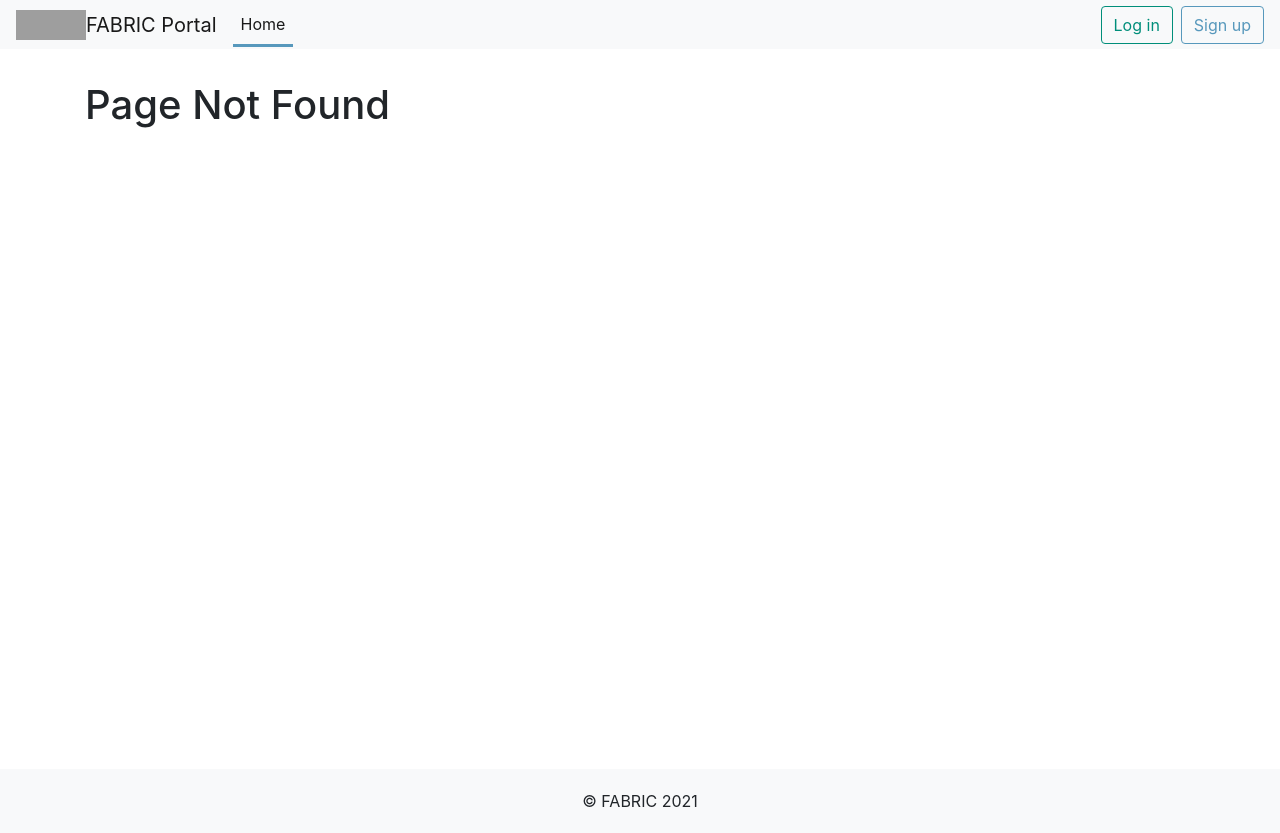
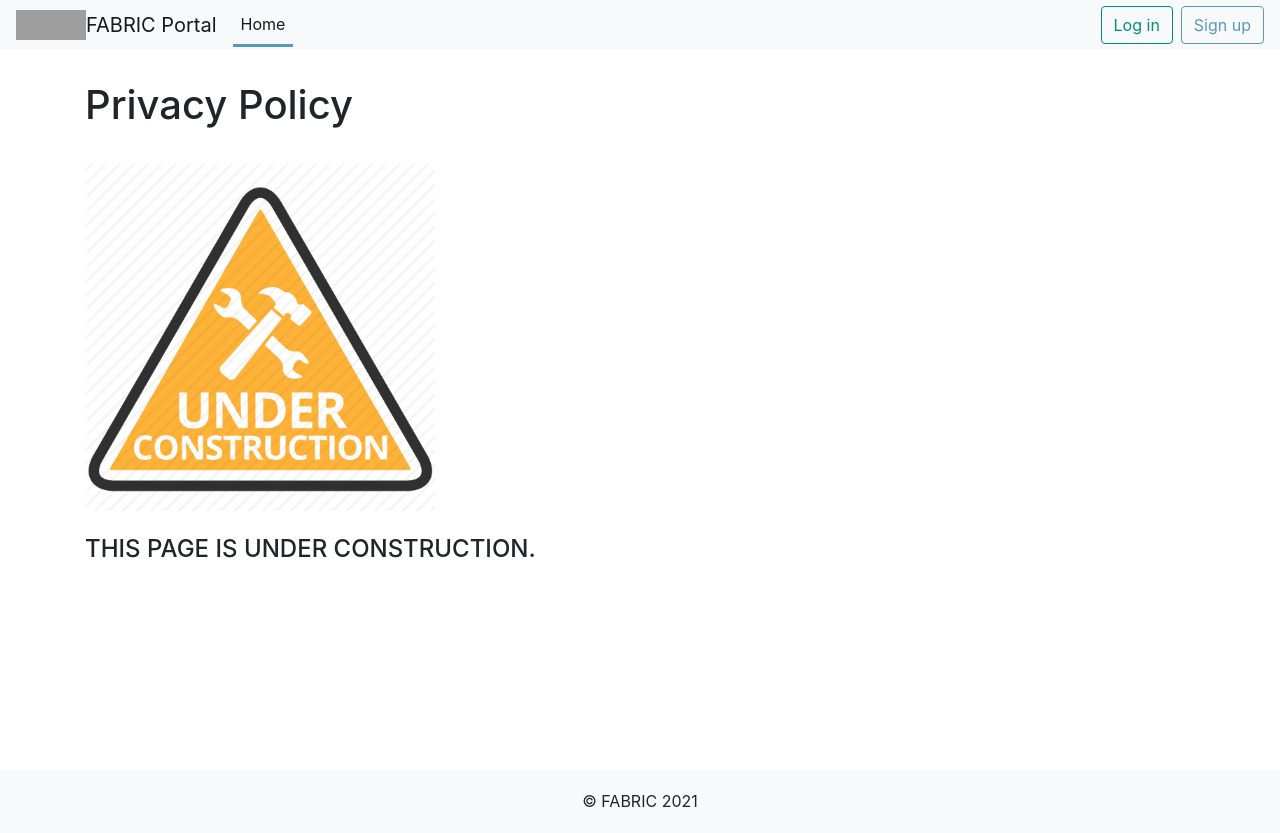
Before and after one commit to fabric-testbed/fabric-portal, a React (Create React App) app: page /privacypolicy in a window 1280 px wide. Before the commit this address had no page. Built offline with nearby package versions, Linux system fonts and the light colour scheme; grey boxes are pictures that could not be loaded.

Commit message:
#56: added privacy page && link from cookie policy page to pp page

```diff
--- a/src/App.js
+++ b/src/App.js
@@ -9,6 +9,7 @@ import ProjectForm from "./pages/ProjectForm";
 import Signup from "./pages/static/Signup";
 import AUP from "./pages/static/AUP";
 import CookiePolicy from "./pages/static/CookiePolicy";
+import PrivacyPolicy from "./pages/static/PrivacyPolicy";
 import Experiments from "./pages/Experiments";
 import Guide from "./pages/Guide";
 import Links from "./pages/Links";
@@ -32,6 +33,7 @@ function App() {
           <Route path="/" component={Home} exact />
           <Route path="/aup" component={AUP} />
           <Route path="/cookiepolicy" component={CookiePolicy} />
+          <Route path="/privacypolicy" component={PrivacyPolicy} />
           <Route path="/signup/:id" component={Signup} />
           <ProtectedRoute path="/resources" component={Resources} />
           <ProtectedRoute path="/projects/:id" component={ProjectForm} />
--- a/src/pages/static/CookiePolicy.jsx
+++ b/src/pages/static/CookiePolicy.jsx
@@ -1,4 +1,5 @@
 import React from "react";
+import { NavLink } from "react-router-dom";
 
 const CookiePolicy = () => {
   return (
@@ -52,7 +53,7 @@ const CookiePolicy = () => {
        <i className="fa fa-info-circle"></i> Which information do we share?
       </h3>
       <p>
-        We collect and report aggregate statistics about FABRIC facility use based on identity attributes of our users made available to us by their respective institutional identity providers via CI Logon. These attributes include the institution they belong to and whether they are staff, faculty or students. For more information, see the more detailed privacy policy.
+        We collect and report aggregate statistics about FABRIC facility use based on identity attributes of our users made available to us by their respective institutional identity providers via CI Logon. These attributes include the institution they belong to and whether they are staff, faculty or students. For more information, see the more detailed <NavLink to="/privacypolicy">privacy policy</NavLink>.
       </p>
     </div>
   );
--- /dev/null
+++ b/src/pages/static/PrivacyPolicy.jsx
@@ -0,0 +1,13 @@
+import React from "react";
+import UnderConstruction from "../../components/common/UnderConstruction";
+
+const PrivacyPolicy = () => {
+  return (
+    <div className="container">
+      <h1>Privacy Policy</h1>
+      <UnderConstruction />
+    </div>
+  );
+};
+
+export default PrivacyPolicy;
```
